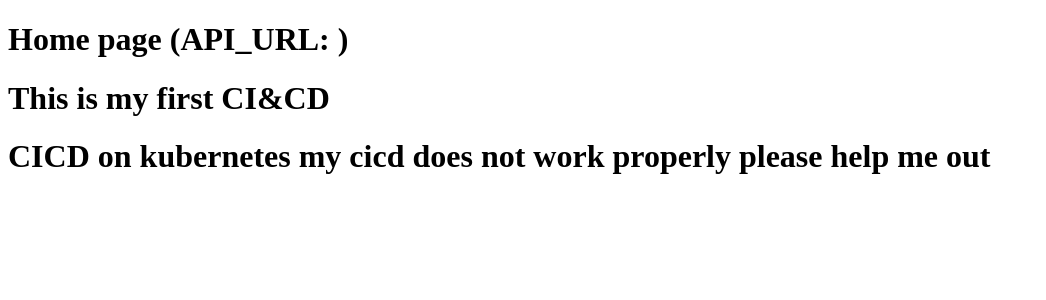
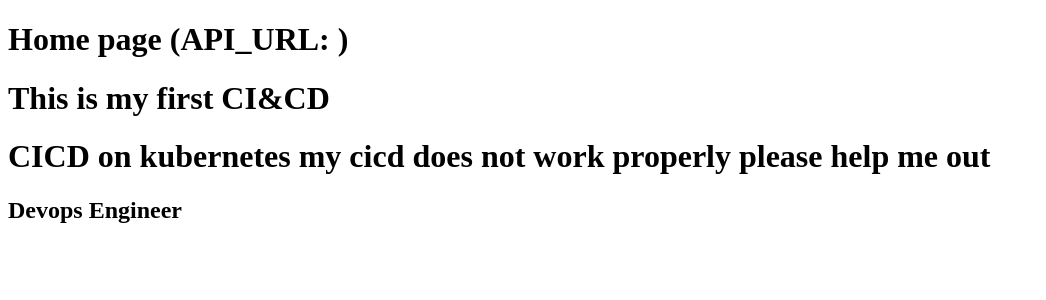
Before and after one commit to Bipin210/node, a Next.js app: page / in a window 1280 px wide. Shown: the top 300 px of the page, without its empty margins (0-1046 px from the left). Built offline with nearby package versions, Linux system fonts and the light colour scheme.

Commit message:
Update index.js

```diff
--- a/pages/index.js
+++ b/pages/index.js
@@ -9,5 +9,6 @@ export default () => (
     <h1>Home page (API_URL: {API_URL})</h1>
 <h1> This is my first CI&CD </h1>
 <h1> CICD on kubernetes my cicd does not work properly please help me out</h1>
+<h2> Devops Engineer </h2>
   </div>
 );
```
